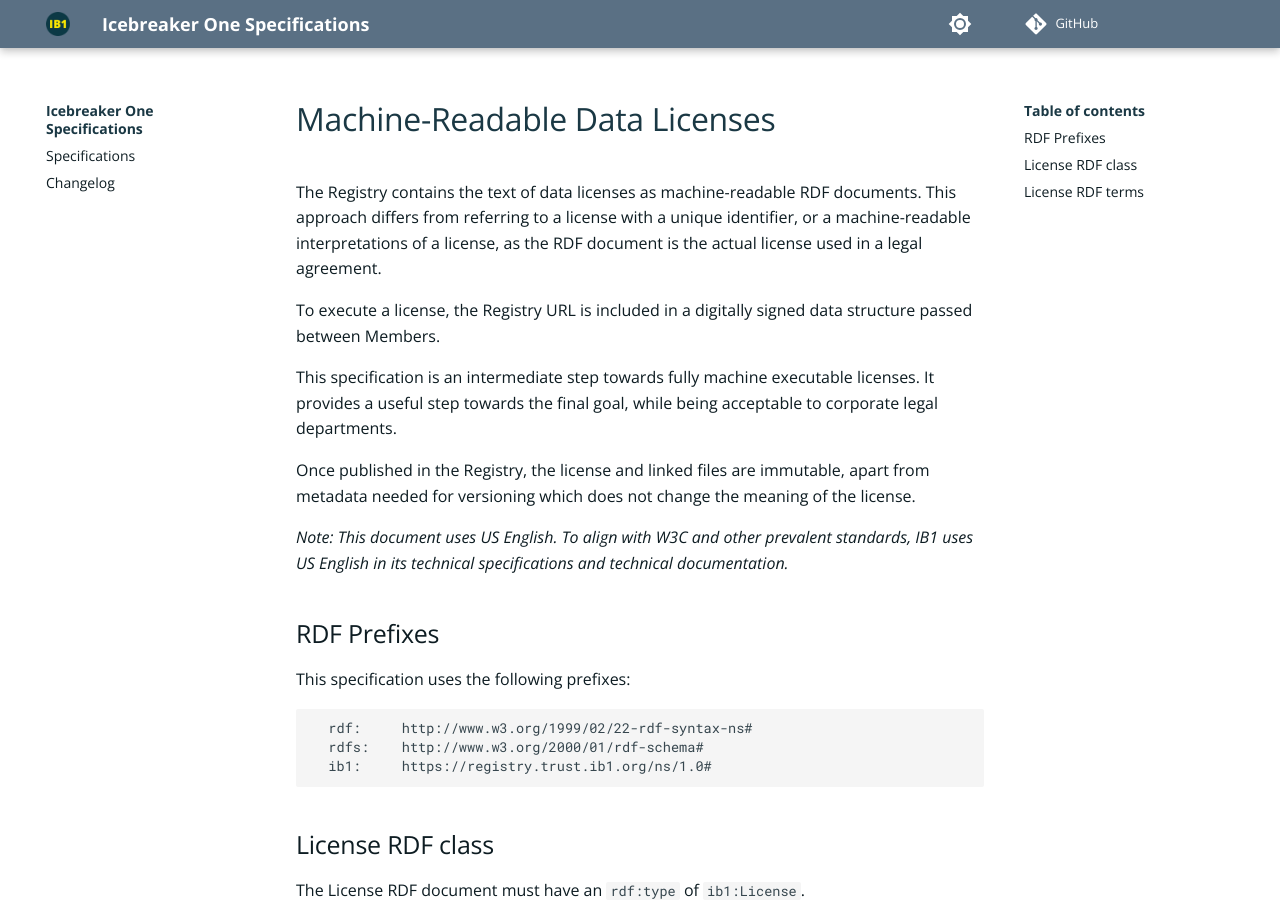
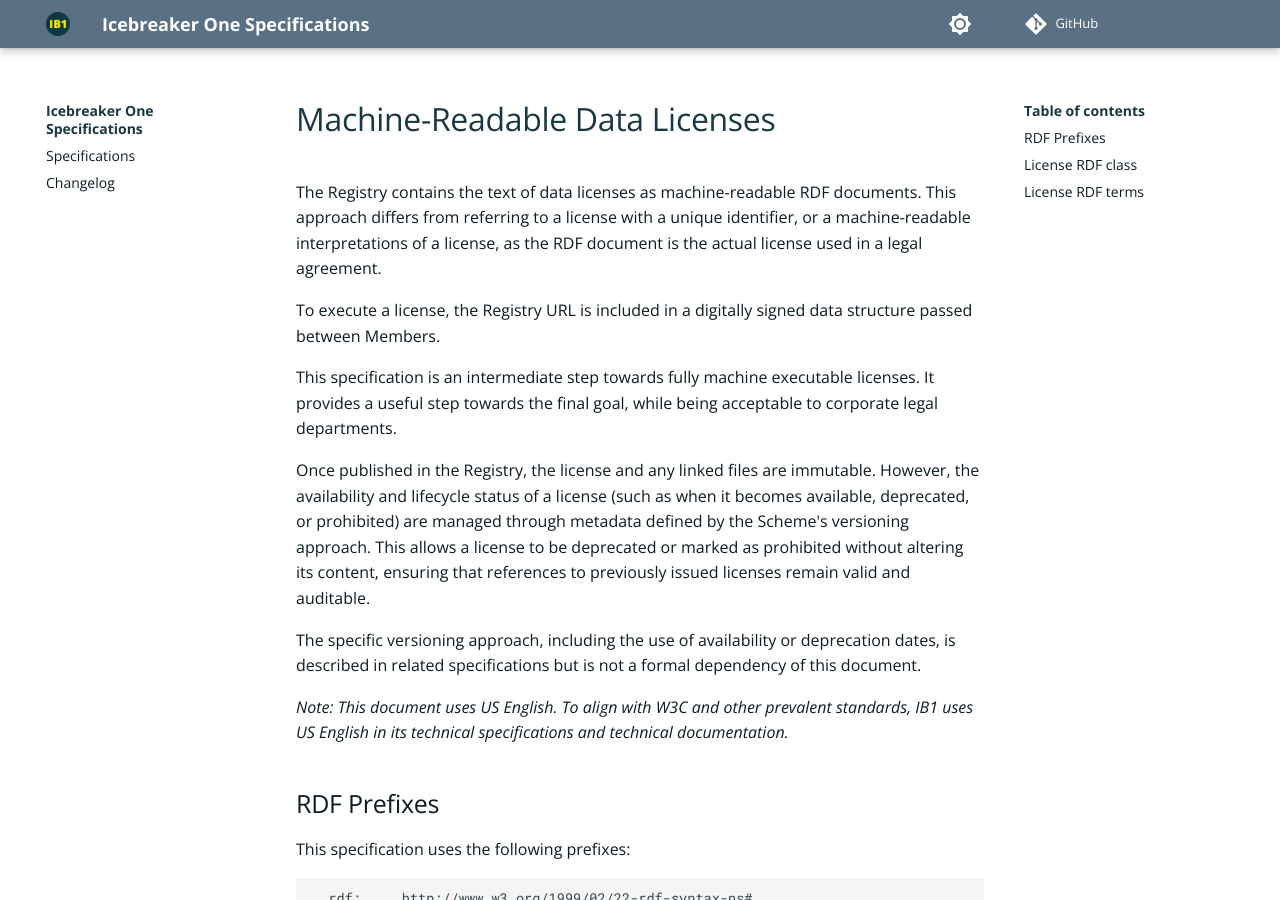
Before and after one commit to icebreakerone/ib1-technical-specifications, an MkDocs documentation site: the page built from docs/machine-readable-data-licenses/1.0.md, in a window 1280 px wide and 900 px high. Built offline with MkDocs 1.6.1 and Material for MkDocs 9.7.7, drawn with Linux system fonts in a browser that asks for light colours; comment, search, counter and statistics services are not loaded.

Commit message:
Address https://github.com/icebreakerone/ib1-technical-specifications/pull/1/commits/b7d1726d1e6dc0b149f2e840977357d4206e3cbf

```diff
--- a/docs/machine-readable-data-licenses/1.0.md
+++ b/docs/machine-readable-data-licenses/1.0.md
@@ -6,7 +6,9 @@ To execute a license, the Registry URL is included in a digitally signed data st
 
 This specification is an intermediate step towards fully machine executable licenses. It provides a useful step towards the final goal, while being acceptable to corporate legal departments.
 
-Once published in the Registry, the license and linked files are immutable, apart from metadata needed for versioning which does not change the meaning of the license.
+Once published in the Registry, the license and any linked files are immutable. However, the availability and lifecycle status of a license (such as when it becomes available, deprecated, or prohibited) are managed through metadata defined by the Scheme's versioning approach. This allows a license to be deprecated or marked as prohibited without altering its content, ensuring that references to previously issued licenses remain valid and auditable.
+
+The specific versioning approach, including the use of availability or deprecation dates, is described in related specifications but is not a formal dependency of this document.
 
 _Note: This document uses US English. To align with W3C and other prevalent standards, IB1 uses US English in its technical specifications and technical documentation._
 
```
